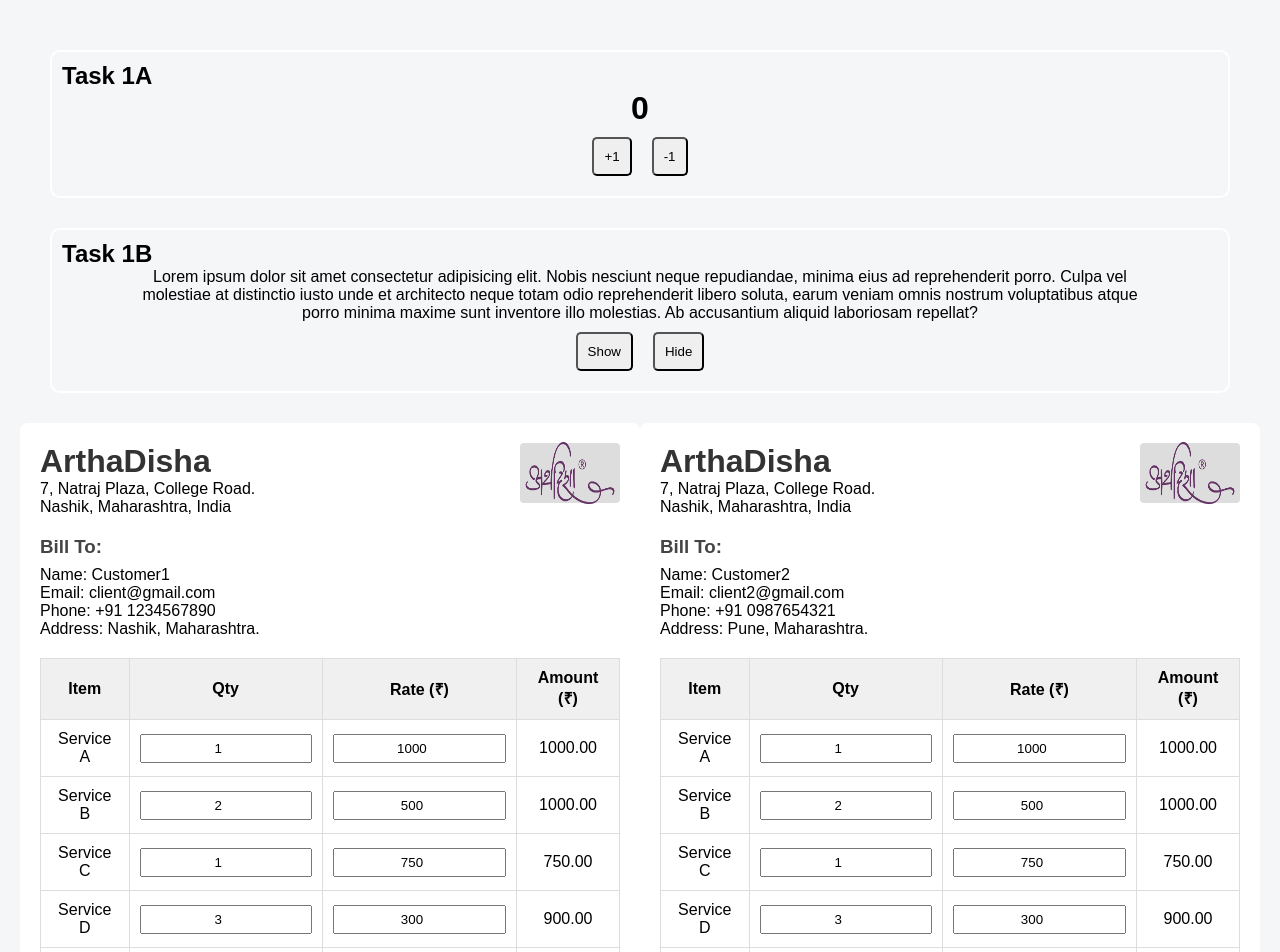
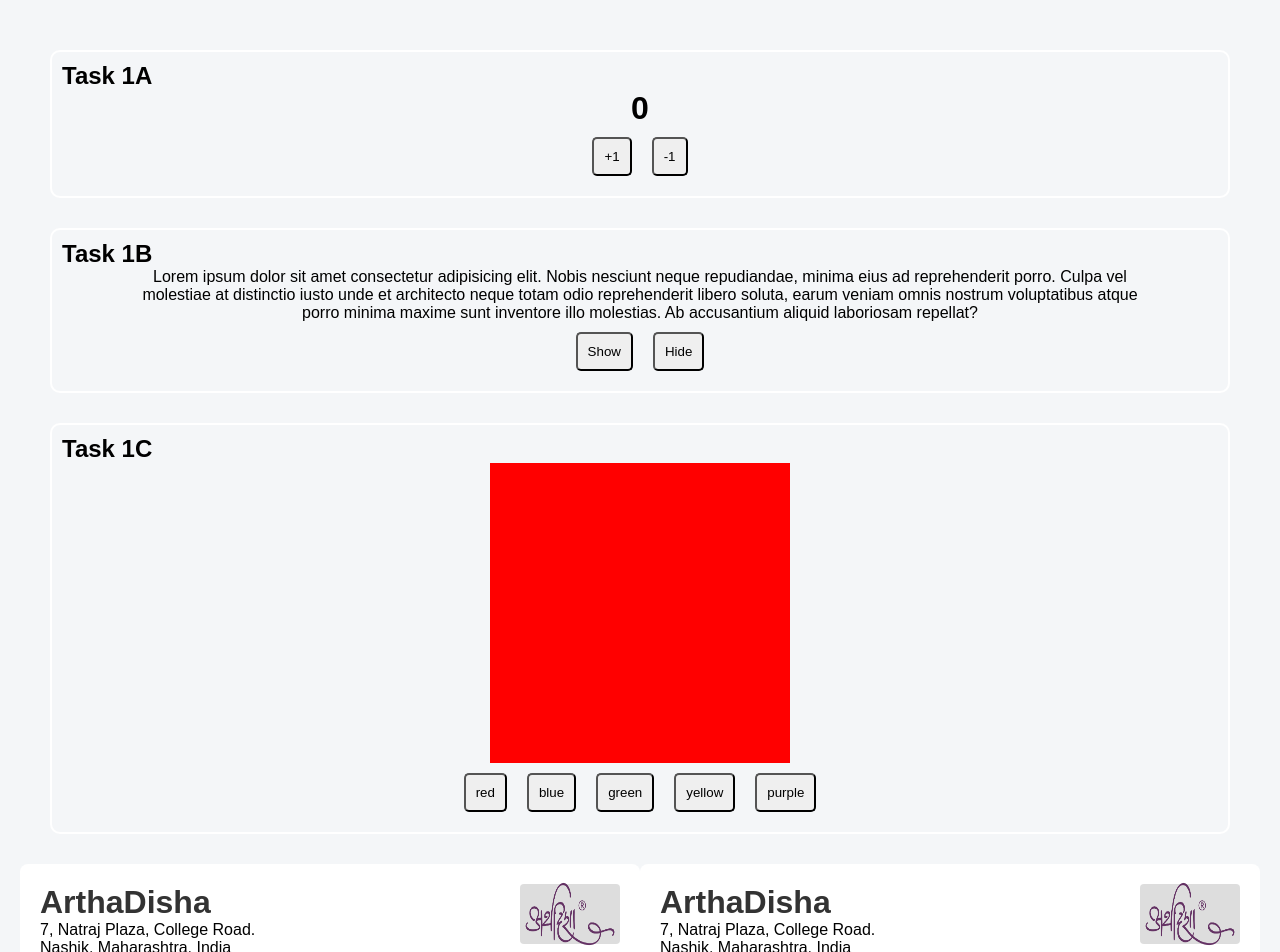
Before and after one commit to VSwaroop07/arthadisha-internship, a React (Create React App) app in the folder arthadisha-react-training/: page / in a window 1280 px wide. Shown: the top 952 px of the page. Built offline with nearby package versions, Linux system fonts and the light colour scheme.

Commit message:
( Task 1c ) Added Background Color Changer

```diff
--- a/arthadisha-react-training/src/App.js
+++ b/arthadisha-react-training/src/App.js
@@ -6,6 +6,7 @@ import InvoiceFooter from "./components/InvoiceFooter";
 import { useState } from "react";
 import CounterApp from "./components/hooks-practice/CounterApp";
 import ToggleVisibility from "./components/hooks-practice/ToggleVisibility";
+import BackgroundColorChanger from "./components/hooks-practice/BackgroundColorChanger";
 function App() {
   // const date = new Date();
   const invoiceStyle = {
@@ -30,6 +31,7 @@ function App() {
     <>
       <CounterApp/>
       <ToggleVisibility/>
+      <BackgroundColorChanger/>
       {/* <div
         className="App"
         style={{ backgroundColor: "lightslategray", borderRadius: "20px" }}
--- /dev/null
+++ b/arthadisha-react-training/src/components/hooks-practice/BackgroundColorChanger.jsx
@@ -0,0 +1,63 @@
+import React, { useState } from 'react'
+
+const BackgroundColorChanger = () => {
+    const [color, setColor] = useState("red");
+    const BtnStyle = {
+    margin: "10px",
+    padding: "10px",
+    borderRadius: "5px",
+  };
+  const box = {
+    border: "white 2px solid",
+    textAlign: "center",
+    gap: "13px",
+    margin: "30px",
+    padding: "10px",
+    borderRadius: "10px",
+  };
+  return (
+    <div style={box}>
+        <h2 style={{textAlign: 'left'}}>Task 1C</h2>
+      <div style={{height: '300px', width: '300px', backgroundColor: color, margin: 'auto'}}>
+
+      </div>
+      <button
+        type="button"
+        onClick={() => setColor("red")}
+        style={BtnStyle}
+      >
+        red
+      </button>
+      <button
+        type="button"
+        onClick={() => setColor("blue")}
+        style={BtnStyle}
+      >
+        blue
+      </button>
+      <button
+        type="button"
+        onClick={() => setColor("green")}
+        style={BtnStyle}
+      >
+        green
+      </button>
+      <button
+        type="button"
+        onClick={() => setColor("#FFD700")}
+        style={BtnStyle}
+      >
+        yellow
+      </button>
+      <button
+        type="button"
+        onClick={() => setColor("purple")}
+        style={BtnStyle}
+      >
+        purple
+      </button>
+    </div>
+  )
+}
+
+export default BackgroundColorChanger
```
